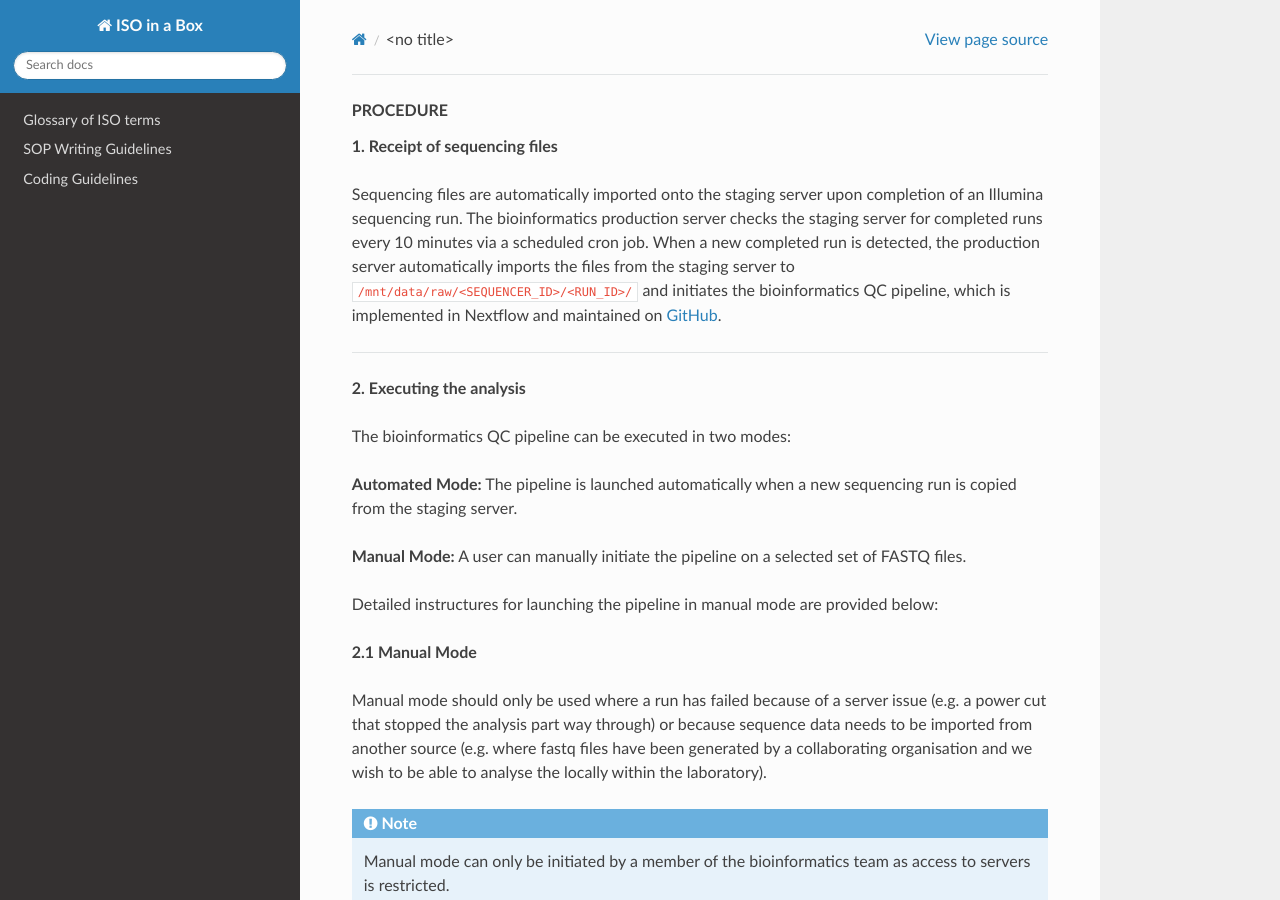
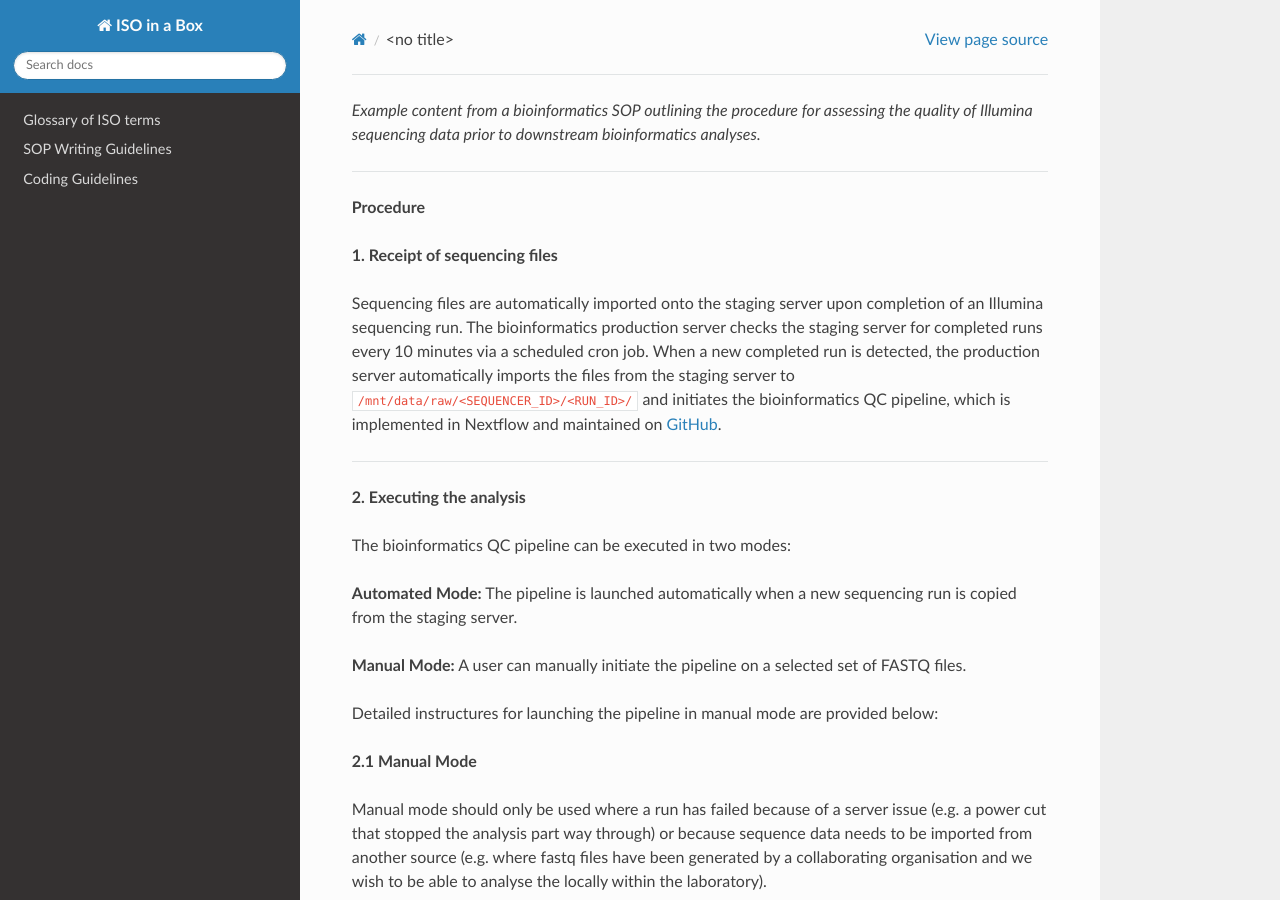
Before and after one commit to ASendellPrice/IIB-rtd, a Sphinx documentation site: the page built from docs/source/sop_guide/procedure/example_bioinformatics.rst, in a window 1280 px wide and 900 px high. Built offline with Sphinx 7.4.7 and the Read the Docs theme 3.1.0, drawn with Linux system fonts in a browser that asks for light colours; pages that are not in the unit, such as notebooks, are missing from menus.

Commit message:
Updates to bioinformatics QC content

```diff
--- a/docs/source/sop_guide/procedure/example_bioinformatics.rst
+++ b/docs/source/sop_guide/procedure/example_bioinformatics.rst
@@ -1,4 +1,10 @@
-.. rubric:: PROCEDURE
+*Example content from a bioinformatics SOP outlining the procedure for assessing the quality of Illumina sequencing data prior to downstream bioinformatics analyses.*
+
+.. raw:: html
+
+    <hr />
+
+**Procedure**
 
 **1. Receipt of sequencing files**
 
--- a/docs/source/sop_guide/responsibilities/example_bioinformatics.rst
+++ b/docs/source/sop_guide/responsibilities/example_bioinformatics.rst
@@ -6,7 +6,9 @@
 
 **Responsibilities**
 
-.. list-table:: Role Responsibilities
+Responsibilities for the bioinformatics QC procedure are outlined below:
+
+.. list-table::
    :header-rows: 1
 
    * - Role
--- /dev/null
+++ b/docs/source/sop_guide/specimen_collection_transport/example_bioinformatics.rst
@@ -0,0 +1 @@
+This section is **not relevant** for bioinformatics procedures as these procedures do not invole the direct use of specimens.
```
Also changed, not shown: docs/source/sop_guide/information_governance/example_bioinformatics.rst (added, +9 -0 lines), docs/source/sop_guide/information_governance/sop_guide_information_governance.rst (renamed from docs/source/sop_guide_information_governance.rst, +8 -23 lines), docs/source/sop_guide/quality_control_assurance/example_bioinformatics.rst (added, +15 -0 lines), docs/source/sop_guide/specimen_collection_transport/sop_guide_specimen_collection_transport.rst (renamed from docs/source/sop_guide_specimen_collection_transport.rst, +7 -22 lines), docs/source/sop_guide/quality_control_assurance/sop_guide_quality_control_assurance.rst (renamed from docs/source/sop_guide_quality_control_assurance.rst).
